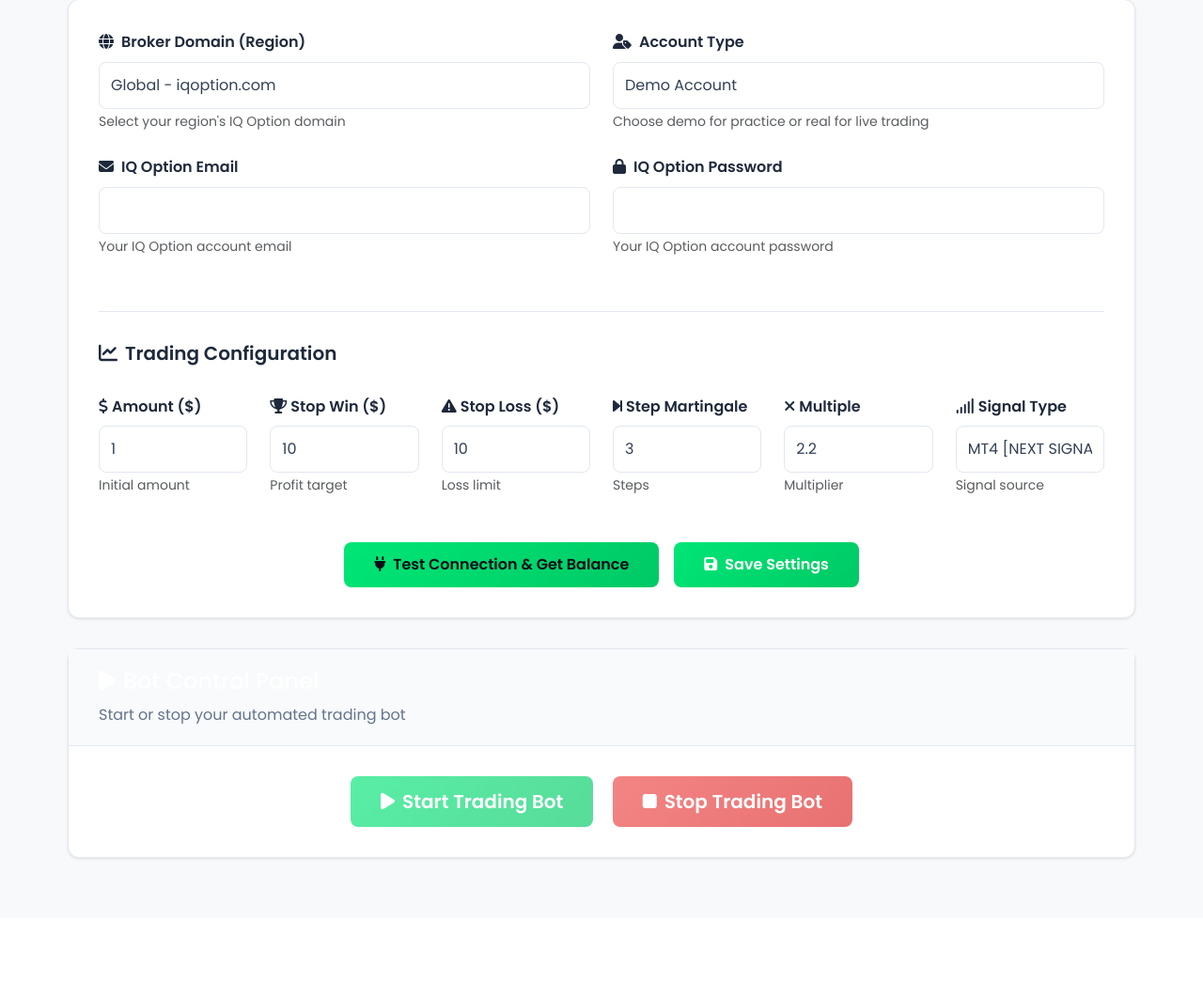
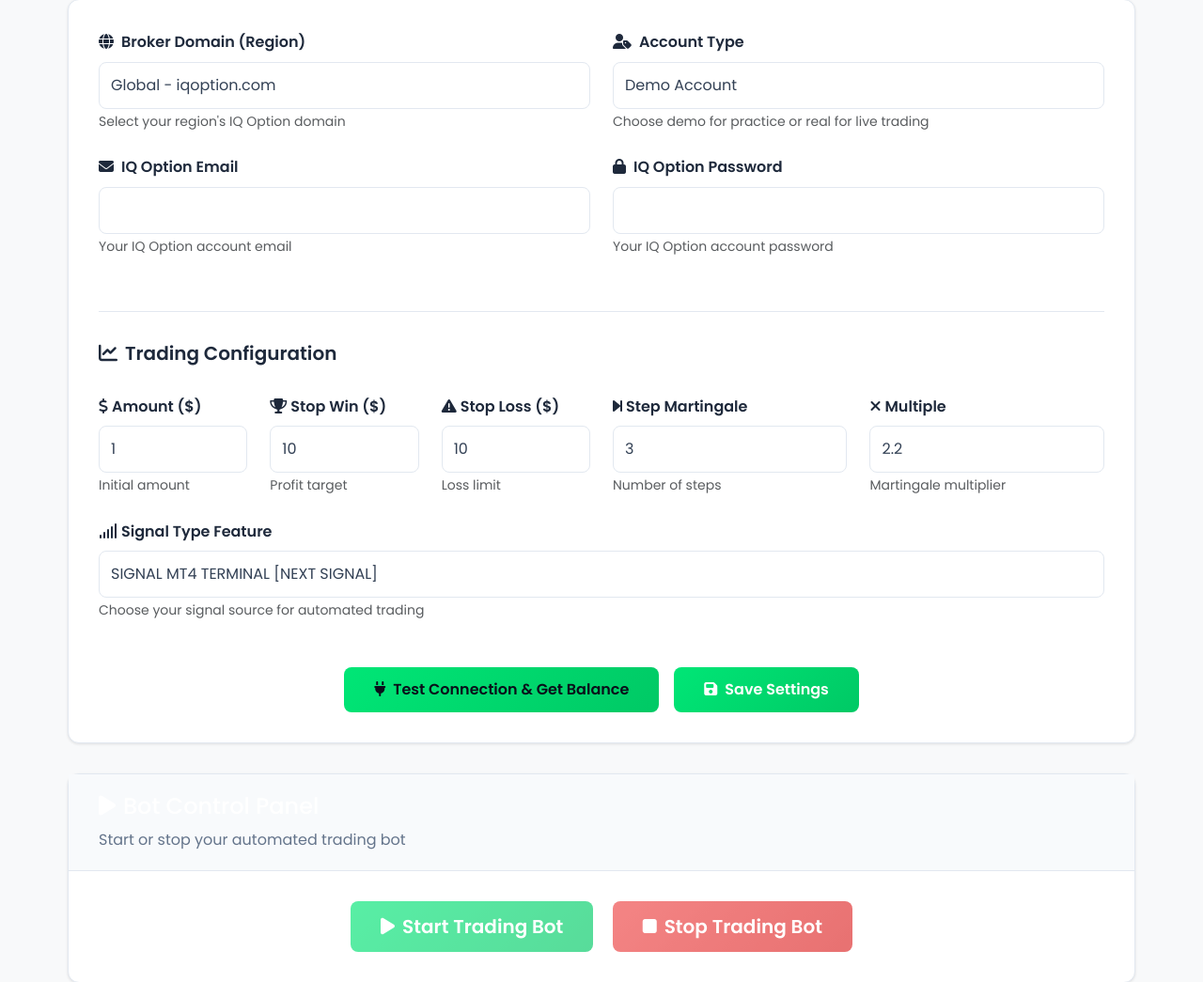
Before and after one commit to rahmangunawans/TradeForce, a Flask app: page /bot-settings in a window 1280 px wide. Shown: the part 322-1367 px from the top of the page at 94% size. Before the commit the page ends 1237 px from the top, so only its background shows below. Run offline with Flask 3, Linux system fonts and the light colour scheme; the visitor is signed in with stand-in values (Sample User, id 1); data that the repository does not hold is empty.

Commit message:
Update signal type options for trading bot configurations
Modify `templates/bot_settings.html` to rename signal type options and adjust column widths for layout.

Replit-Commit-Author: Agent
Replit-Commit-Session-Id: e4e3bba8-8395-4ebc-b4d6-9b365cd2066e
Replit-Commit-Checkpoint-Type: full_checkpoint
Replit-Commit-Screenshot-Url: https://storage.googleapis.com/screenshot-production-us-central1/e3c5f109-d270-4dca-aef4-be2f7a65422c/e4e3bba8-8395-4ebc-b4d6-9b365cd2066e/wcExNkA

```diff
--- a/templates/bot_settings.html
+++ b/templates/bot_settings.html
@@ -362,7 +362,7 @@
                     <h5><i class="fas fa-chart-line me-2"></i>Trading Configuration</h5>
                 </div>
 
-                <!-- Single Row: All Trading Configuration Fields -->
+                <!-- Row 1: Basic Trading Configuration -->
                 <div class="row">
                     <div class="col-md-2">
                         <div class="form-group">
@@ -400,7 +400,7 @@
                         </div>
                     </div>
 
-                    <div class="col-md-2">
+                    <div class="col-md-3">
                         <div class="form-group">
                             <label for="stepMartingale" class="form-label">
                                 <i class="fas fa-step-forward me-1"></i>Step Martingale
@@ -408,11 +408,11 @@
                             <input type="number" class="form-control" id="stepMartingale" name="step_martingale"
                                    value="{% if settings %}{{ settings.step_martingale }}{% else %}3{% endif %}"
                                    min="1" max="10" step="1">
-                            <small class="form-text text-muted">Steps</small>
+                            <small class="form-text text-muted">Number of steps</small>
                         </div>
                     </div>
 
-                    <div class="col-md-2">
+                    <div class="col-md-3">
                         <div class="form-group">
                             <label for="martingaleMultiple" class="form-label">
                                 <i class="fas fa-times me-1"></i>Multiple
@@ -420,33 +420,36 @@
                             <input type="number" class="form-control" id="martingaleMultiple" name="martingale_multiple"
                                    value="{% if settings %}{{ settings.martingale_multiple }}{% else %}2.2{% endif %}"
                                    min="1.1" max="10" step="0.1">
-                            <small class="form-text text-muted">Multiplier</small>
+                            <small class="form-text text-muted">Martingale multiplier</small>
                         </div>
                     </div>
+                </div>
 
-                    <div class="col-md-2">
+                <!-- Row 2: Signal Type -->
+                <div class="row">
+                    <div class="col-md-12">
                         <div class="form-group">
                             <label for="signalType" class="form-label">
-                                <i class="fas fa-signal me-1"></i>Signal Type
+                                <i class="fas fa-signal me-1"></i>Signal Type Feature
                             </label>
                             <select class="form-control" id="signalType" name="signal_type">
                                 <option value="mt4_next_signal" {% if settings and settings.signal_type == 'mt4_next_signal' %}selected{% endif %}>
-                                    MT4 [NEXT SIGNAL]
+                                    SIGNAL MT4 TERMINAL [NEXT SIGNAL]
                                 </option>
                                 <option value="mt4_next_candle" {% if settings and settings.signal_type == 'mt4_next_candle' %}selected{% endif %}>
-                                    MT4 [NEXT CANDLE]
+                                    SIGNAL MT4 TERMINAL [NEXT CANDLE]
                                 </option>
                                 <option value="tradingview_next_signal" {% if settings and settings.signal_type == 'tradingview_next_signal' %}selected{% endif %}>
-                                    TRADINGVIEW [NEXT SIGNAL]
+                                    SIGNAL TRADINGVIEW [NEXT SIGNAL]
                                 </option>
                                 <option value="tradingview_next_candle" {% if settings and settings.signal_type == 'tradingview_next_candle' %}selected{% endif %}>
-                                    TRADINGVIEW [NEXT CANDLE]
+                                    SIGNAL TRADINGVIEW [NEXT CANDLE]
                                 </option>
                                 <option value="manual_input" {% if settings and settings.signal_type == 'manual_input' %}selected{% endif %}>
-                                    MANUAL INPUT
+                                    SIGNAL INPUT (2022-06-19 19:09:00,EURUSD,CALL OR PUT,1(TIMEFRAME))
                                 </option>
                             </select>
-                            <small class="form-text text-muted">Signal source</small>
+                            <small class="form-text text-muted">Choose your signal source for automated trading</small>
                         </div>
                     </div>
 
```
